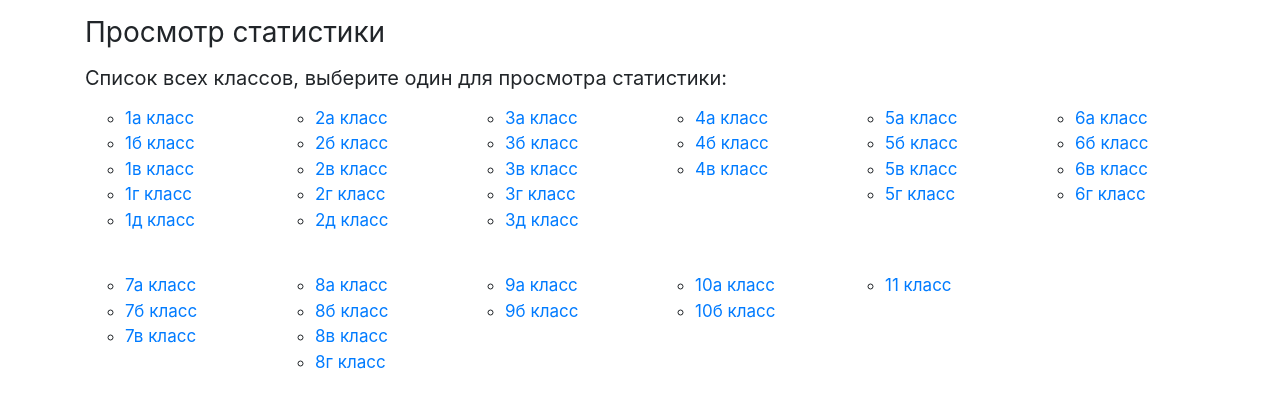
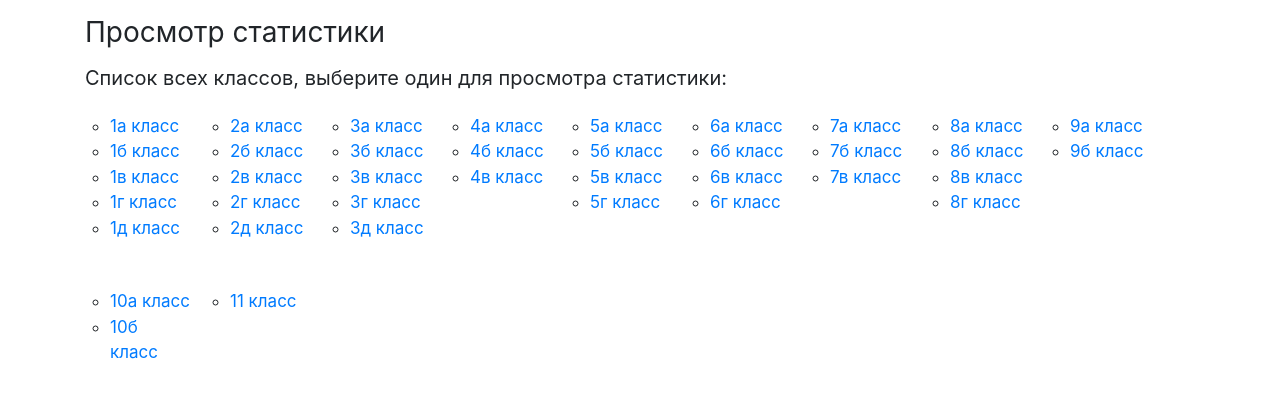
Before and after one commit to KeltorHD/django_project, a Django app: page /class/ in a window 1280 px wide. Shown: the part 71-479 px from the top of the page. Run offline with Django 3.2, Linux system fonts and the light colour scheme; data comes from the database, SQL or seed files in the repository; both versions use the stored data as it was after the commit; some libraries are stand-ins or nearby versions.

Commit message:
Новый вид списка класса на всех страницах

```diff
--- a/app/static/css/styles.css
+++ b/app/static/css/styles.css
@@ -1,3 +1,6 @@
+.solid{
+  border-style: solid;
+}
 .li{
   font-size: 18px;
 }
--- a/app/templates/app/schoolclass_list.html
+++ b/app/templates/app/schoolclass_list.html
@@ -11,10 +11,10 @@
 	{% if view_class %}
 		<div class="row">
 			{% for i in view_class %}
-				<div class="col-md-2 mb-4">
+				<div class="col-xs-2 mb-4 mt-2" style="width: 120px;">
 					<ul class="ul">
 						{% for d in i %}
-							<li><a href='{{ d.id }}' class="href">{{d.school_class}} класс</li>
+							<li><a href='{{ d.id }}' class="href">{{d.school_class}} класс</a></li>
 						{% endfor %}
 					</ul>
 				</div>
--- a/app/views.py
+++ b/app/views.py
@@ -101,12 +101,20 @@ def class_list(request):
 @login_required
 def writeindex(request):
     if request.user.groups.get().name == 'Writer':
-        school_class = SchoolClass.objects.order_by('id')
+        cls = SchoolClass.objects.all()
+        view_class = []
+        number = [1,2,3,4,5,6,7,8,9,10,11]
+        for i in number:
+            a = []
+            for d in cls:
+                if i == d.number:
+                    a.append(d)
+            view_class.append(a)
         state_list = State.objects.filter(availability='+').order_by('-date')[0:5]
         return render(
             request,
             'app/writeindex.html',
-            context = {'class':school_class, 'state_list':state_list})
+            context = {'view_class':view_class, 'state_list':state_list})
     else:
         return render(
             request,
```
Also changed, not shown: app/templates/app/writeindex.html (+15 -8 lines), db.sqlite3.
